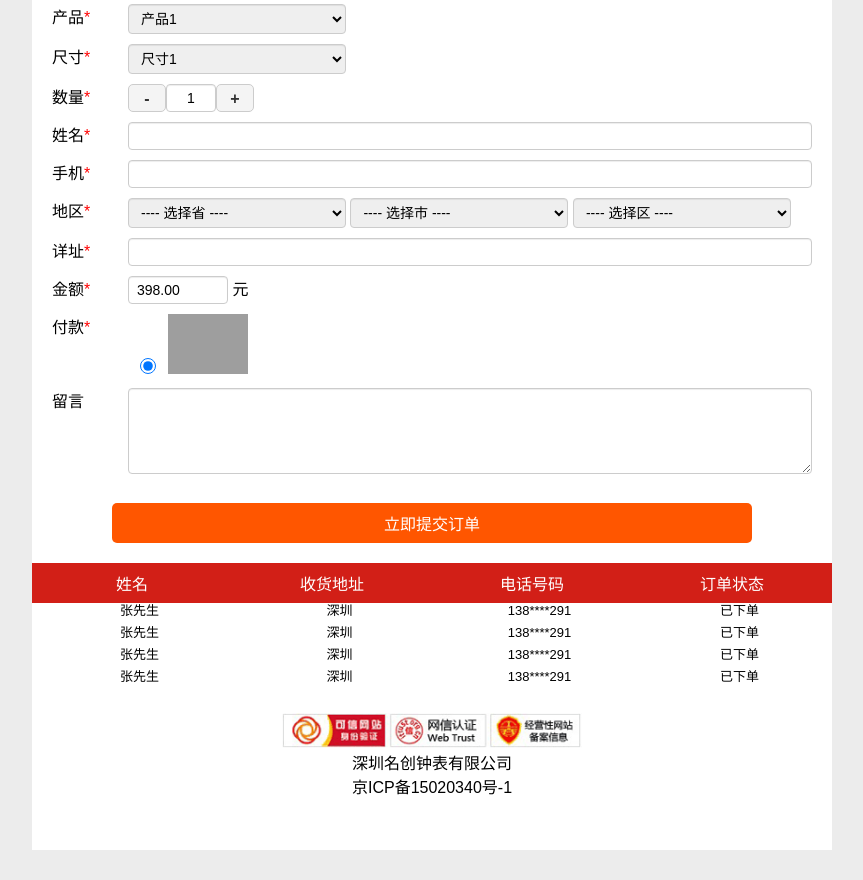
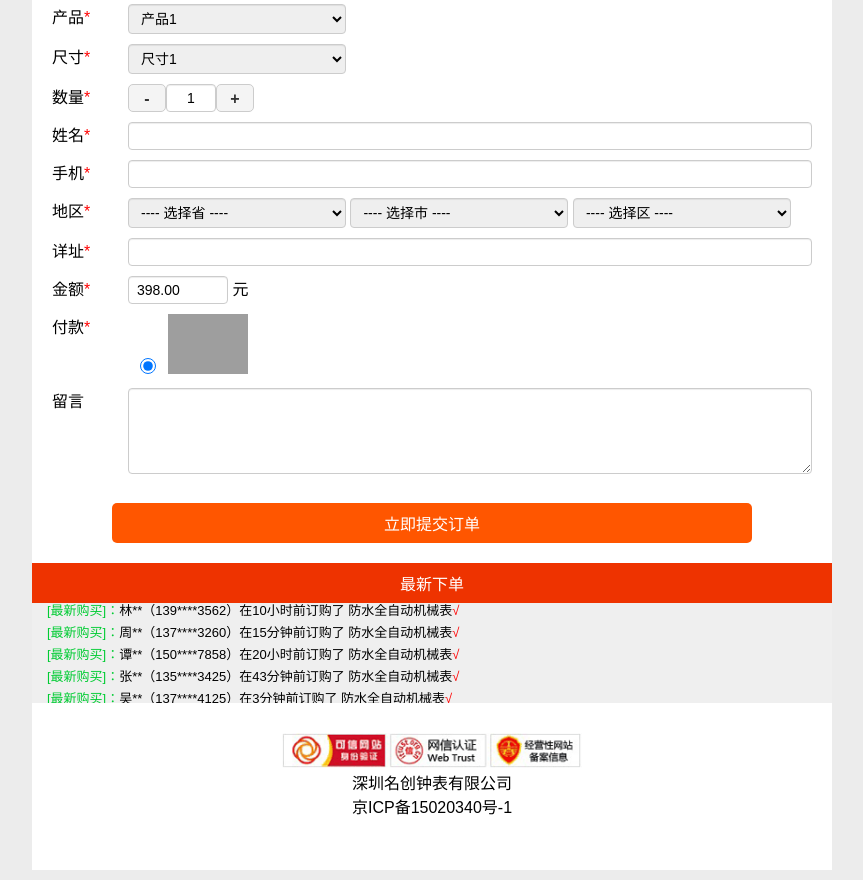
Before and after one commit to ACE-Teame/one_shop, a PHP site: page / in a window 1280 px wide. Shown: the part 2874-3754 px from the top of the page, without its empty margins (208-1071 px from the left). Before the commit the page ends 3724 px from the top, so only its background shows below. Run offline with PHP 8.4, Linux system fonts and the light colour scheme; grey boxes are pictures that could not be loaded.

Commit message:
modify css

```diff
--- a/html/admin/header.php
+++ b/html/admin/header.php
@@ -3,7 +3,9 @@
 
 <head>
     <meta charset="UTF-8">
-    <title></title>
+    <meta name="viewport" content="width=device-width, initial-scale=1">
+    <meta http-equiv="X-UA-Compatible" content="IE=edge">
+    <title>商城后台</title>
     <link rel="stylesheet" type="text/css" href="css/main.css">
-    <link rel="stylesheet" type="text/css" href="//at.alicdn.com/t/font_470938_c63aoe2wey85xw29.css">
+    <link rel="stylesheet" type="text/css" href="//at.alicdn.com/t/font_470938_koql0ije75dk7qfr.css">
 </head>
--- a/html/front/css/main.css
+++ b/html/front/css/main.css
@@ -51,29 +51,47 @@ nav .menu li a { display: block; width: 100%; text-align: center; line-height: 2
 .order .entry img { display: inline; width: 80px; }
 .order .entry em { font-style: normal; color: red; }
 .order .entry select { margin-bottom: 0; width: 30%; }
-/*.order .entry input[type=text] { height: 24px; padding: 4px 5px; width: 100%; font-size: 16px; color: #666; }
-.order .entry select { height: 34px; padding: 4px 5px; font-family: Arial, '微软雅黑'; }
-.order .entry textarea { height: 50px; padding: 4px 5px; width: 100%; font-family: "Microsoft YaHei"; color: #666; }*/
 .order .entry #num { float: left; text-align: center; }
 .order .entry #plus, .entry #add { background: #f4f4f4; float: left; height: 26px; width: 36px; border: 1px solid #ccc; color: #333; line-height: 28px; font-weight: bolder; text-align: center; border-radius: 5px; }
 .order .entry #plus:hover, .entry #add:hover { background: #ccc; }
 
 .reply { padding-bottom: 20px; }
-.reply .title { width: 100%; background: #d21f17; color: #fff; }
-.reply .title li { float: left; width: 25%; text-align: center; padding: 8px 0; }
+.reply .title { width: 100%; background: #e30; color: #fff; text-align: center; padding: 8px 0; }
+/*.reply .title li { float: left; width: 25%; text-align: center; padding: 8px 0; }*/
+#show {
+	overflow: hidden;
+	height: 100px;
+	position: relative;
+	background: #EFEFEF;
+	font-size: 13px;
+}
+#demo1 {
+	height: auto;
+	text-align: left;
+}
+#demo2 {
+	height: auto;
+	text-align: left;
+}
+#demo1 li {
+	list-style-type: none;
+	line-height: 22px;
+	text-align: left;
+	text-indent: 15px;
+}
+#demo2 li {
+	list-style-type: none;
+	line-height: 22px;
+	text-align: left;
+	text-indent: 15px;
+}
+#demo1 span {
+	color: #0C3;
+}
+#demo2 span {
+	color: #0C3;
+}
 
-#show { overflow: hidden; height: 80px; position: relative; background: #fff; font-size: 13px; }
-#demo1 { height: auto; text-align: left; }
-#demo1 li { list-style-type: none; line-height: 22px; text-align: left; text-indent: 15px; }
-#demo1 span { color: #0C3; }
-#demo1 li .one { width: 100%; }
-#demo1 li .one li { float: left; width: 25%; text-align: center; }
-
-#demo2 { height: auto; text-align: left; }
-#demo2 li { list-style-type: none; line-height: 22px; text-align: left; text-indent: 15px; }
-#demo2 span { color: #0C3; }
-#demo2 li .one { width: 100%; }
-#demo2 li .one li { float: left; width: 25%; text-align: center; }
 
 footer { padding-top: 10px; padding-bottom: 50px; text-align: center; margin-bottom: 10px; }
 footer img { max-width: 300px; display: inline; }
@@ -82,33 +100,9 @@ footer p { padding: 0; }
 @media all and (max-width: 480px){
 .order .entry .fl { width: 20%; }
 .order .entry .fr { width: 78%; }
-.order .entry select { margin-bottom: 5px; }
+.order .entry select { margin-bottom: 5px; width: 100%; }
 
 .banner .price .list li:nth-child(1) { font-size: 30px; }
 .banner .price .time li:nth-child(1) { font-size: 16px; }
 .banner .price .time li span { font-size: 18px; }
 }
-/*
-.order { background: #fff; padding-bottom: 20px; }
-.order .content { padding: 0 10px; }
-.order .content p { line-height: 30px; }
-.order .entry { padding: 5px 0; }
-.order .entry .left { float: left; width: 30%; margin-right: 3%; text-align: right; }
-.order .entry .right { float: left; width: 60%; }
-.order .entry:after { content: ''; display: table; clear: both; }
-.order .entry img { display: inline; width: 80px; }
-.order .entry em { font-style: normal; color: red; }
-.order .entry input[type=text] { height: 24px; padding: 4px 5px; width: 100%; font-size: 16px; color: #666; }
-.order .entry select { height: 34px; padding: 4px 5px; font-family: Arial, '微软雅黑'; }
-.order .entry textarea { height: 50px; padding: 4px 5px; width: 100%; font-family: "Microsoft YaHei"; color: #666; }
-.order .entry #num { float: left; text-align: center; }
-.order .entry #plus, .entry #add { background: #f4f4f4; float: left; height: 34px; width: 40px; border: 1px solid #ccc; color: #333; line-height: 34px; font-weight: bolder; text-align: center; }
-.order .entry #plus:hover, .entry #add:hover { background: #ccc; }
-
-
-@media all and (max-width: 768px){
- .list li:nth-child(1) { font-size: 35px; }
- .time li:nth-child(1) { font-size: 16px; }
- .time li span { font-size: 18px; }
-
-}*/
--- a/html/front/index.html
+++ b/html/front/index.html
@@ -151,39 +151,10 @@
 
 	</section>
 	<section class="reply">
-		<ul class="title clear">
-			<li>姓名</li>
-			<li>收货地址</li>
-			<li>电话号码</li>
-			<li>订单状态</li>
-		</ul>
+		<div class="title">最新下单</div>
 		<div id="show">
 			<ul id="demo1">
 				<li>
-					<ul class="one clear">
-						<li>张先生</li>
-						<li>深圳</li>
-						<li>138****291</li>
-						<li>已下单</li>
-					</ul>
-				</li>
-				<li>
-					<ul class="one clear">
-						<li>张先生</li>
-						<li>深圳</li>
-						<li>138****291</li>
-						<li>已下单</li>
-					</ul>
-				</li>
-				<li>
-					<ul class="one clear">
-						<li>张先生</li>
-						<li>深圳</li>
-						<li>138****291</li>
-						<li>已下单</li>
-					</ul>
-				</li>
-				<!-- <li>
 					<span>[最新购买]：</span>周**（136****7163）在1分钟前订购了 防水全自动机械表<font color="#FF0000">√</font>
 				</li>
 				<li>
@@ -206,7 +177,7 @@
 				</li>
 				<li>
 					<span>[最新购买]：</span>刘**（136****7125）在5小时前订购了 防水全自动机械表<font color="#FF0000">√</font>
-				</li> -->
+				</li>
 			</ul>
 			<div id="demo2"></div>
 		</div>
@@ -265,23 +236,23 @@
 		setTimeout(countTime, 1000);
 	}
 
-  	var speed = 140;
-	window.onload = function(){
-		var demo = document.getElementById("show");
-		var demo2 = document.getElementById("demo2");
-		var demo1 = document.getElementById("demo1");
-		demo2.innerHTML = demo1.innerHTML
+	var speed=140;
+	window.onload=function(){
+		var demo=document.getElementById("show");
+		var demo2=document.getElementById("demo2");
+		var demo1=document.getElementById("demo1");
+		demo2.innerHTML=demo1.innerHTML
 		function Marquee(){
-			if(demo.scrollTop >= demo1.offsetHeight){
-				demo.scrollTop = 0;
+			if(demo.scrollTop>=demo1.offsetHeight){
+				demo.scrollTop=0;
 			}
 			else{
-			demo.scrollTop = demo.scrollTop + 1;
+			demo.scrollTop=demo.scrollTop+1;
 			}
 		}
-		var MyMar = setInterval(Marquee, speed);
-		demo.onmouseover = function(){ clearInterval(MyMar); }
-		demo.onmouseout = function(){ MyMar = setInterval(Marquee, speed); }
+		var MyMar=setInterval(Marquee,speed)
+		demo.onmouseover=function(){clearInterval(MyMar)}
+		demo.onmouseout=function(){MyMar=setInterval(Marquee,speed)}
 		countTime();
 	}
 </script>
```
Also changed, not shown: html/admin/home.php (+4 -4 lines), html/admin/nav-left.php (+4 -4 lines).
